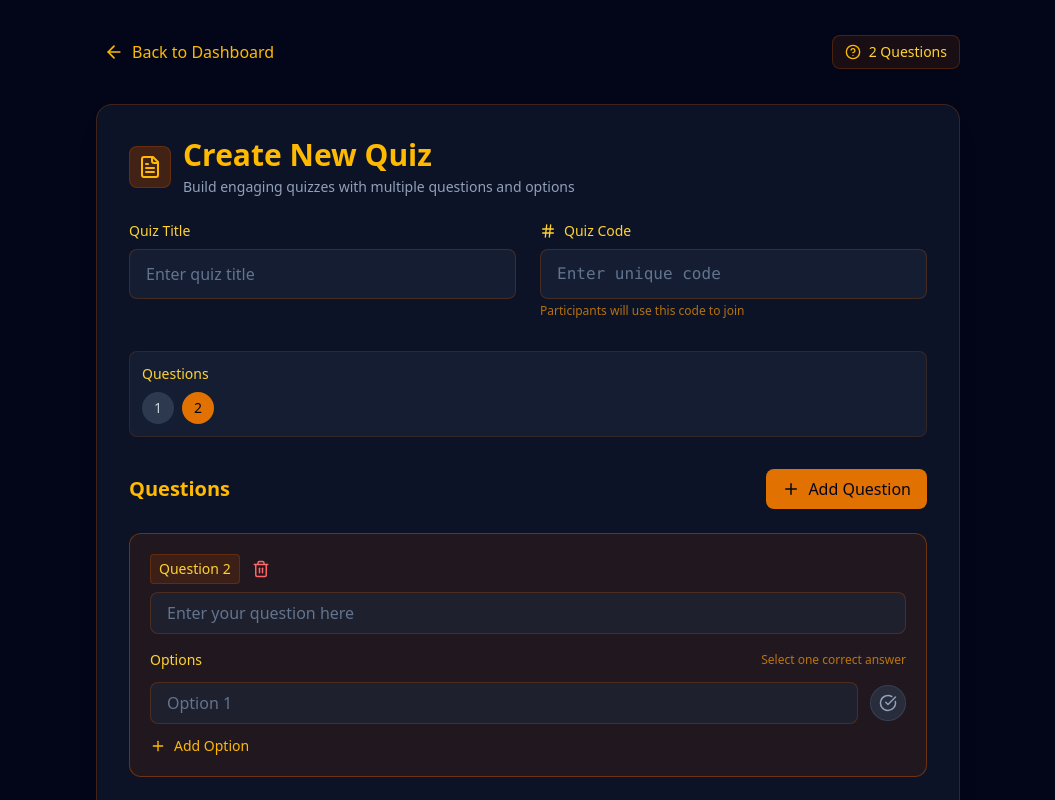
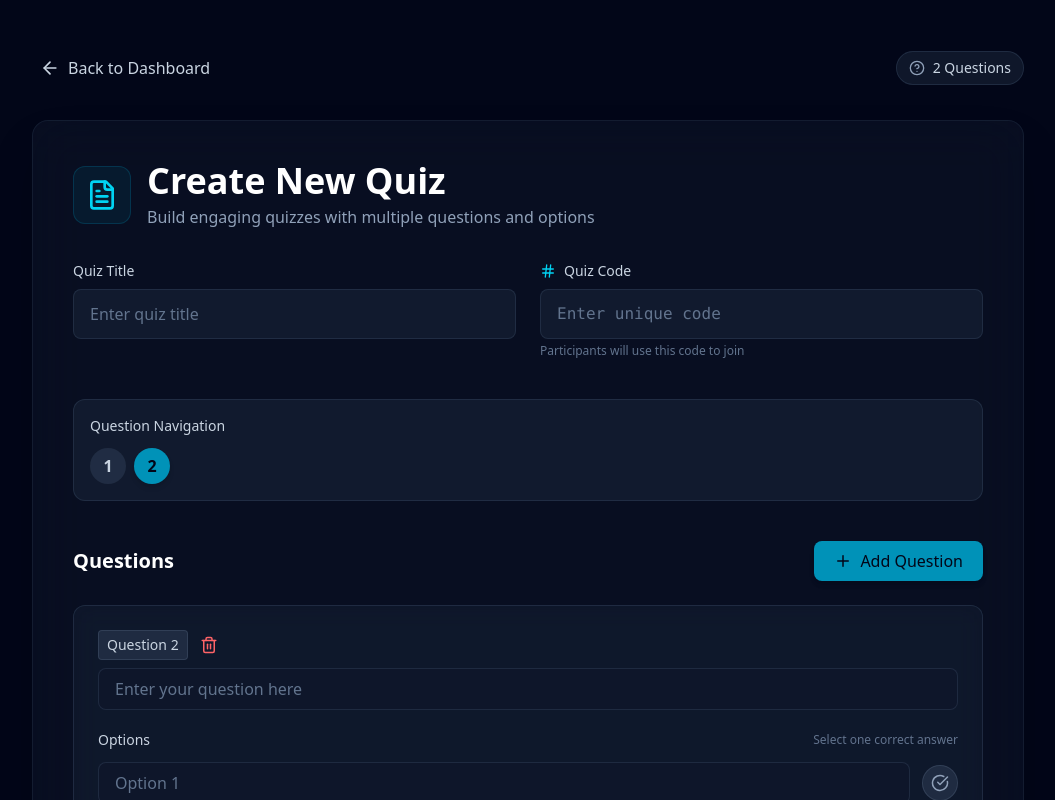
Before and after one commit to Rashisha14/Quizzes, a React (Vite) app in the folder QuizApp/: page /admin/create in a window 1280 px wide. Both pictures are taken after typing "Sample", "Sample" into the empty fields and a click on the button "Add Question". Shown: the top 800 px of the page, without its empty margins (112-1167 px from the left). Built offline with nearby package versions, Linux system fonts and the light colour scheme.

Commit message:
All FE completed no more changes

```diff
--- a/QuizApp/src/components/AdminQuiz.jsx
+++ b/QuizApp/src/components/AdminQuiz.jsx
@@ -89,7 +89,7 @@ function AdminQuiz() {
       await axios.patch(`http://localhost:3000/admin/quiz/${id}/toggle`, {}, { headers: { token } });
       setQuizzes(prev => prev.map(q => q.id === id ? { ...q, hidden: !hidden } : q));
       // Add success notification
-      showNotification(`Quiz is now ${!hidden ? 'published' : 'hidden'}.`, "success", setNotification);
+      showNotification(`Quiz is now ${!hidden ? 'hidden' : 'published'}.`, "success", setNotification);
     } catch (err) {
       console.error("Failed to toggle quiz:", err);
       // Changed from alert() to showNotification()
--- a/QuizApp/src/components/CreateQuiz.jsx
+++ b/QuizApp/src/components/CreateQuiz.jsx
@@ -151,10 +151,9 @@ function App() {
     <div className="min-h-screen flex flex-col bg-slate-950 text-white font-sans relative overflow-hidden">
       {/* Animated background */}
       <div className="fixed inset-0 -z-10">
-        <div className="absolute inset-0 bg-[radial-gradient(#0f172a_1px,transparent_1px)] [background-size:16px_16px] opacity-50"></div>
-        <div className="absolute inset-0 bg-gradient-to-br from-slate-950/80 via-slate-950/70 to-slate-950/90"></div>
-        <div className="absolute top-0 left-0 w-full h-full bg-gradient-to-b from-amber-500/5 to-transparent"></div>
-        <div className="absolute top-1/4 -left-20 w-96 h-96 bg-amber-600/10 rounded-full blur-3xl animate-pulse-slow"></div>
+        <div className="absolute inset-0 bg-[radial-gradient(#0f172a_1px,transparent_1px)] [background-size:16px_16px] opacity-20"></div>
+        <div className="absolute inset-0 bg-gradient-to-br from-slate-950 via-slate-950/90 to-slate-950"></div>
+        <div className="absolute top-1/4 -left-20 w-96 h-96 bg-cyan-600/10 rounded-full blur-3xl animate-pulse-slow"></div>
         <div className="absolute bottom-0 -right-20 w-96 h-96 bg-purple-600/10 rounded-full blur-3xl animate-pulse-slow-delay"></div>
       </div>
 
@@ -173,22 +172,22 @@ function App() {
         initial={{ opacity: 0, y: 20 }}
         animate={{ opacity: 1, y: 0 }}
         transition={{ duration: 0.5 }}
-        className="max-w-4xl w-full mx-auto px-4 py-8 z-10"
+        className="max-w-5xl w-full mx-auto px-4 py-12 z-10"
       >
         {/* Header */}
-        <div className="flex flex-col sm:flex-row items-center justify-between gap-4 mb-8">
+        <div className="flex flex-col sm:flex-row items-start sm:items-center justify-between gap-4 mb-8">
           <motion.button
             whileHover={{ scale: 1.05 }}
             whileTap={{ scale: 0.95 }}
             onClick={() => navigate("/admin/quiz")}
-            className="flex items-center gap-2 text-amber-400 hover:text-amber-300 font-medium transition p-2 rounded-lg"
+            className="flex items-center gap-2 text-slate-300 hover:text-white transition p-2 rounded-lg"
           >
             <ArrowLeft size={20} />
             Back to Dashboard
           </motion.button>
-          <div className="flex items-center gap-2 bg-amber-900/20 px-3 py-1.5 rounded-lg border border-amber-700/30">
-            <HelpCircle size={16} className="text-amber-400" />
-            <span className="text-amber-300 text-sm">{questions.length} Question{questions.length !== 1 ? 's' : ''}</span>
+          <div className="flex items-center gap-2 bg-slate-800/50 px-3 py-1.5 rounded-full border border-slate-700/50">
+            <HelpCircle size={16} className="text-slate-400" />
+            <span className="text-slate-300 text-sm">{questions.length} Question{questions.length !== 1 ? 's' : ''}</span>
           </div>
         </div>
 
@@ -196,36 +195,36 @@ function App() {
           initial={{ opacity: 0, scale: 0.98 }}
           animate={{ opacity: 1, scale: 1 }}
           transition={{ duration: 0.5, delay: 0.2 }}
-          className="bg-slate-900/80 rounded-2xl shadow-xl p-6 md:p-8 border border-amber-700/30 backdrop-blur-lg"
+          className="bg-slate-900/50 rounded-2xl shadow-2xl p-6 md:p-10 border border-slate-700/30 backdrop-blur-xl"
         >
-          <div className="flex items-center gap-3 mb-6">
-            <div className="p-2 bg-amber-900/50 rounded-lg border border-amber-700/30">
-              <FileText className="h-6 w-6 text-amber-400" />
+          <div className="flex items-center gap-4 mb-8">
+            <div className="p-3 bg-cyan-600/10 rounded-xl border border-cyan-700/30">
+              <FileText className="h-8 w-8 text-cyan-400" />
             </div>
             <div>
-              <h1 className="text-2xl md:text-3xl font-bold text-amber-400">Create New Quiz</h1>
-              <p className="text-slate-400 text-sm mt-1">Build engaging quizzes with multiple questions and options</p>
+              <h1 className="text-3xl md:text-4xl font-bold text-white">Create New Quiz</h1>
+              <p className="text-slate-400 text-base mt-1">Build engaging quizzes with multiple questions and options</p>
             </div>
           </div>
 
-          <form onSubmit={handleSubmit} className="space-y-8">
+          <form onSubmit={handleSubmit} className="space-y-10">
             {/* Basic Info */}
             <div className="grid grid-cols-1 md:grid-cols-2 gap-6">
               <div>
-                <label className="block text-sm font-medium text-amber-300 mb-2">Quiz Title</label>
+                <label className="block text-sm font-medium text-slate-300 mb-2">Quiz Title</label>
                 <input
                   type="text"
                   value={title}
                   onChange={(e) => setTitle(e.target.value)}
                   required
-                  className="w-full px-4 py-3 rounded-lg bg-slate-800/50 border border-amber-700/30 focus:ring-2 focus:ring-amber-500 focus:border-amber-500 text-white transition placeholder-slate-500"
+                  className="w-full px-4 py-3 rounded-lg bg-slate-800/50 border border-slate-700/50 focus:ring-2 focus:ring-cyan-500 focus:border-cyan-500 text-white transition placeholder-slate-500"
                   placeholder="Enter quiz title"
                 />
               </div>
 
               <div>
-                <label className="block text-sm font-medium text-amber-300 mb-2 flex items-center gap-2">
-                  <Hash className="h-4 w-4" />
+                <label className="block text-sm font-medium text-slate-300 mb-2 flex items-center gap-2">
+                  <Hash className="h-4 w-4 text-cyan-400" />
                   Quiz Code
                 </label>
                 <input
@@ -233,17 +232,17 @@ function App() {
                   value={code}
                   onChange={(e) => setCode(e.target.value)}
                   required
-                  className="w-full px-4 py-3 rounded-lg bg-slate-800/50 border border-amber-700/30 focus:ring-2 focus:ring-amber-500 focus:border-amber-500 text-white transition placeholder-slate-500 font-mono"
+                  className="w-full px-4 py-3 rounded-lg bg-slate-800/50 border border-slate-700/50 focus:ring-2 focus:ring-cyan-500 focus:border-cyan-500 text-white transition placeholder-slate-500 font-mono"
                   placeholder="Enter unique code"
                 />
-                <p className="text-xs text-amber-500/70 mt-1">Participants will use this code to join</p>
+                <p className="text-xs text-slate-500 mt-1">Participants will use this code to join</p>
               </div>
             </div>
 
             {/* Questions Navigation */}
             {questions.length > 1 && (
-              <div className="bg-slate-800/50 rounded-lg p-3 border border-amber-700/20">
-                <h3 className="text-sm font-medium text-amber-300 mb-2">Questions</h3>
+              <div className="bg-slate-800/50 rounded-xl p-4 border border-slate-700/50">
+                <h3 className="text-sm font-medium text-slate-300 mb-3">Question Navigation</h3>
                 <div className="flex flex-wrap gap-2">
                   {questions.map((_, index) => (
                     <motion.button
@@ -252,10 +251,10 @@ function App() {
                       onClick={() => setActiveQuestion(index)}
                       whileHover={{ scale: 1.1 }}
                       whileTap={{ scale: 0.9 }}
-                      className={`w-8 h-8 rounded-full flex items-center justify-center text-sm font-medium transition ${
+                      className={`w-9 h-9 rounded-full flex items-center justify-center text-base font-semibold transition ${
                         activeQuestion === index
-                          ? 'bg-amber-600 text-slate-950'
-                          : 'bg-slate-600/50 text-slate-300 hover:bg-slate-500/50'
+                          ? 'bg-cyan-600 text-slate-950 shadow-md'
+                          : 'bg-slate-700/50 text-slate-300 hover:bg-slate-600/50'
                       }`}
                     >
                       {index + 1}
@@ -265,16 +264,16 @@ function App() {
               </div>
             )}
 
-            {/* Questions */}
+            {/* Questions Section */}
             <div className="space-y-6">
               <div className="flex items-center justify-between">
-                <h2 className="text-xl font-semibold text-amber-400">Questions</h2>
+                <h2 className="text-xl font-semibold text-white">Questions</h2>
                 <motion.button
                   type="button"
                   whileHover={{ scale: 1.05 }}
                   whileTap={{ scale: 0.95 }}
                   onClick={addQuestion}
-                  className="flex items-center gap-2 px-4 py-2 bg-amber-600 text-slate-950 rounded-lg hover:bg-amber-500 transition font-medium"
+                  className="flex items-center gap-2 px-5 py-2 bg-cyan-600 text-slate-950 rounded-lg hover:bg-cyan-500 transition font-medium shadow-md"
                 >
                   <Plus size={18} />
                   Add Question
@@ -288,14 +287,13 @@ function App() {
                   animate={{ opacity: 1, y: 0 }}
                   exit={{ opacity: 0, y: -10 }}
                   transition={{ duration: 0.3 }}
-                  className={`p-5 rounded-xl border space-y-4 transition-all
-                  bg-amber-900/20 border-amber-700/50`}
+                  className="p-6 rounded-xl border border-slate-700/50 space-y-5 bg-slate-800/30 backdrop-blur-md"
                 >
                   {/* Question header */}
                   <div className="flex items-start justify-between gap-4">
                     <div className="flex-1">
                       <div className="flex items-center gap-2 mb-2">
-                        <span className="text-sm font-medium text-amber-300 bg-amber-900/30 px-2 py-1 rounded border border-amber-700/30">
+                        <span className="text-sm font-medium text-slate-300 bg-slate-700/50 px-2 py-1 rounded border border-slate-600/50">
                           Question {activeQuestion + 1}
                         </span>
                         {questions.length > 1 && (
@@ -316,7 +314,7 @@ function App() {
                         value={questions[activeQuestion].text}
                         onChange={(e) => updateQuestionText(activeQuestion, e.target.value)}
                         placeholder="Enter your question here"
-                        className="w-full px-4 py-2 rounded-lg bg-slate-800/50 border border-amber-700/30 focus:ring-2 focus:ring-amber-500 focus:border-amber-500 text-white transition placeholder-slate-500"
+                        className="w-full px-4 py-2 rounded-lg bg-slate-900/50 border border-slate-700/50 focus:ring-2 focus:ring-cyan-500 focus:border-cyan-500 text-white transition placeholder-slate-500"
                         required
                       />
                     </div>
@@ -325,10 +323,10 @@ function App() {
                   {/* Options */}
                   <div className="space-y-3">
                     <div className="flex items-center justify-between">
-                      <span className="text-sm font-medium text-amber-300">Options</span>
-                      <span className="text-xs text-amber-500/70">
+                      <span className="text-sm font-medium text-slate-300">Options</span>
+                      <span className="text-xs text-slate-500">
                         {questions[activeQuestion].options.filter(opt => opt.isCorrect).length === 1
-                          ? "✓ Correct answer selected"
+                          ? "✓ One correct answer selected"
                           : "Select one correct answer"}
                       </span>
                     </div>
@@ -341,13 +339,13 @@ function App() {
                             value={opt.text}
                             onChange={(e) => updateOptionText(activeQuestion, oIndex, e.target.value)}
                             placeholder={`Option ${oIndex + 1}`}
-                            className="w-full px-4 py-2 rounded-lg bg-slate-800/50 border border-amber-700/30 focus:ring-2 focus:ring-amber-500 focus:border-amber-500 text-white transition placeholder-slate-500 pr-10"
+                            className="w-full px-4 py-2 rounded-lg bg-slate-900/50 border border-slate-700/50 focus:ring-2 focus:ring-cyan-500 focus:border-cyan-500 text-white transition placeholder-slate-500 pr-10"
                             required
                           />
                           {opt.isCorrect && (
                             <div className="absolute right-3 top-1/2 transform -translate-y-1/2">
                               <div className="w-5 h-5 bg-green-500 rounded-full flex items-center justify-center">
-                                <CheckCircle size={12} className="text-slate-950" />
+                                <CheckCircle size={12} className="text-white" />
                               </div>
                             </div>
                           )}
@@ -386,7 +384,7 @@ function App() {
                       whileHover={{ scale: 1.05 }}
                       whileTap={{ scale: 0.95 }}
                       onClick={() => addOption(activeQuestion)}
-                      className="flex items-center gap-2 text-amber-400 hover:text-amber-300 text-sm font-medium mt-2"
+                      className="flex items-center gap-2 text-cyan-400 hover:text-cyan-300 text-sm font-medium mt-2"
                     >
                       <Plus size={16} /> Add Option
                     </motion.button>
@@ -396,13 +394,13 @@ function App() {
             </div>
 
             {/* Submit */}
-            <div className="pt-4 border-t border-amber-700/30">
+            <div className="pt-6 border-t border-slate-700/50">
               <motion.button
                 type="submit"
                 disabled={isSubmitting}
                 whileHover={{ scale: 1.02 }}
                 whileTap={{ scale: 0.98 }}
-                className="flex items-center justify-center gap-2 w-full px-6 py-3 rounded-xl bg-gradient-to-r from-amber-600 to-yellow-500 hover:from-amber-500 hover:to-yellow-400 text-slate-950 font-semibold shadow-md transition disabled:opacity-70 disabled:cursor-not-allowed"
+                className="flex items-center justify-center gap-2 w-full px-6 py-3 rounded-xl bg-gradient-to-r from-cyan-600 to-teal-500 hover:from-cyan-500 hover:to-teal-400 text-slate-950 font-semibold shadow-md transition disabled:opacity-70 disabled:cursor-not-allowed"
               >
                 {isSubmitting ? (
                   <>
```
Also changed, not shown: QuizApp/src/components/UserQuiz.jsx (+164 -99 lines).
